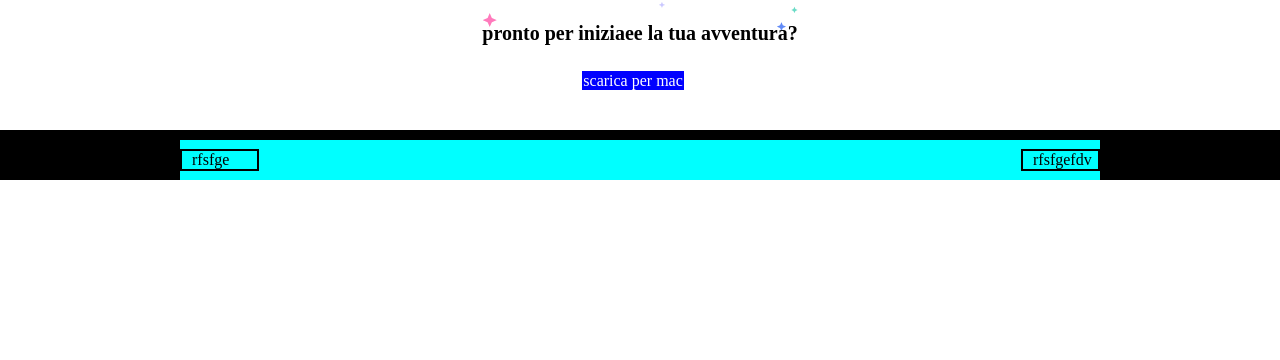
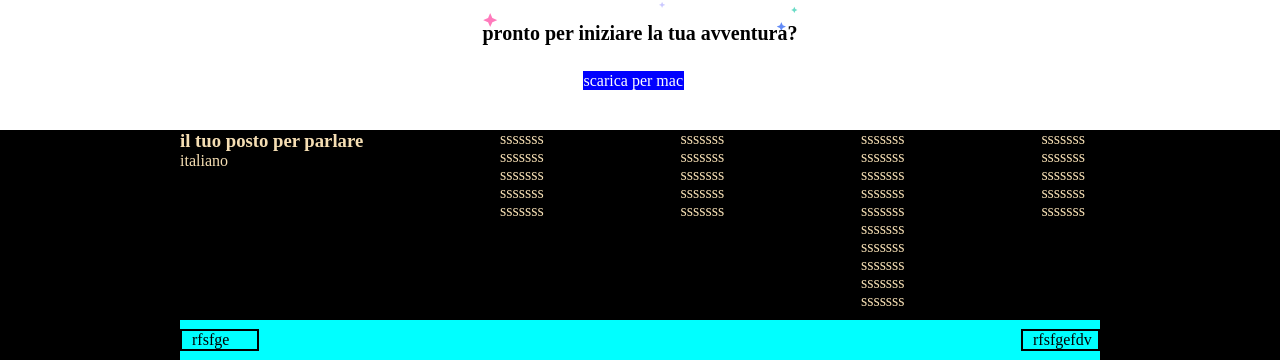
Before and after one commit to GiuseppeRepici/htmlcss-discord, a plain HTML site: page index.html in a window 1280 px wide. Shown: the part 2564-2924 px from the top of the page. Before the commit the page ends 2744 px from the top, so only its background shows below. Drawn offline with Linux system fonts and the light colour scheme.

Commit message:
aggiunta sezione

```diff
--- a/css/style.css
+++ b/css/style.css
@@ -176,6 +176,30 @@ a{
     margin-bottom: 40px;
 }
 
+.sect5{
+    background-color: black;
+    color: wheat;
+}
+
+.sect5-1{
+    width: 920px;
+    display: flex;
+    margin: 0 auto;
+    justify-content: space-between;
+}
+
+.sect5-1 div{
+    margin-right: 15px;
+}
+
+.col2 ul ,.col3 ul ,.col4 ul ,.col5 ul {
+    display: flex;
+    list-style: none;
+    column-gap: 1rem;
+    flex-direction: column;
+
+}
+
 
 
 
--- a/index.html
+++ b/index.html
@@ -90,14 +90,62 @@
                 <div class="part3">
                     <div>
                         <div class="stelle">
-                        <h3>pronto per iniziaee la tua avventura?</h3>
+                        <h3>pronto per iniziare la tua avventura?</h3>
                         </div>
                         <span class="cc"> scarica per mac</span>
                     </div>
                 </div>
             </section>
 
-
+            <section class="sect5">
+                <div class="sect5-1">
+                    <div class="col1">
+                        <h3>il tuo posto per parlare</h3>
+                        <div>italiano</div>
+                    </div>
+                    <div class="col2">
+                        <ul>
+                            <li>sssssss</li>
+                            <li>sssssss</li>
+                            <li>sssssss</li>
+                            <li>sssssss</li>
+                            <li>sssssss</li>
+                        </ul>
+                    </div>
+                    <div class="col3">
+                        <ul>
+                            <li>sssssss</li>
+                            <li>sssssss</li>
+                            <li>sssssss</li>
+                            <li>sssssss</li>
+                            <li>sssssss</li>
+                        </ul>
+                    </div>
+                    <div class="col4">
+                        <ul>
+                            <li>sssssss</li>
+                            <li>sssssss</li>
+                            <li>sssssss</li>
+                            <li>sssssss</li>
+                            <li>sssssss</li>
+                            <li>sssssss</li>
+                            <li>sssssss</li>
+                            <li>sssssss</li>
+                            <li>sssssss</li>
+                            <li>sssssss</li>
+                        </ul>
+                    </div>
+                    <div class="col5">
+                        <ul>
+                            <li>sssssss</li>
+                            <li>sssssss</li>
+                            <li>sssssss</li>
+                            <li>sssssss</li>
+                            <li>sssssss</li>
+                        </ul>
+                    </div>
+                </div>
+            </section>
 
         </main>
         <footer>
```
